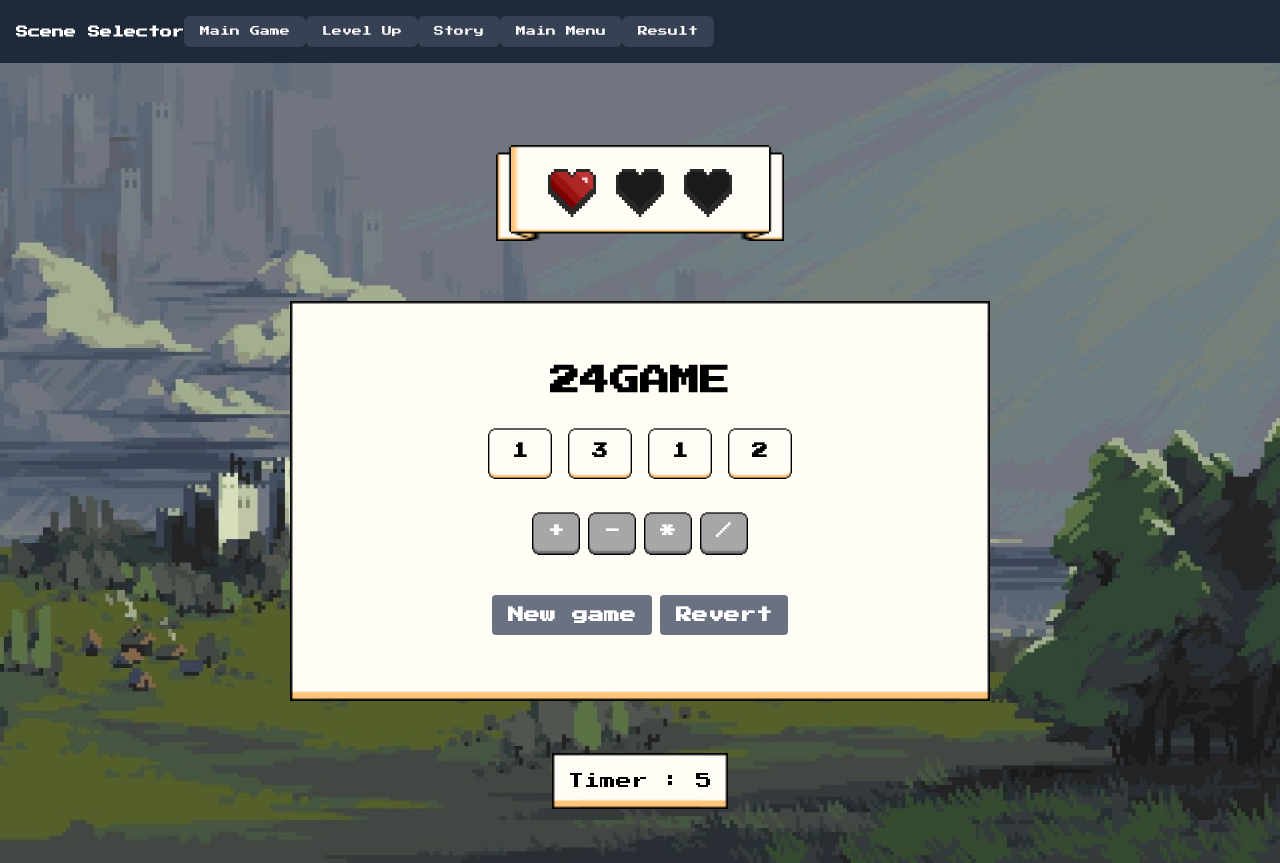
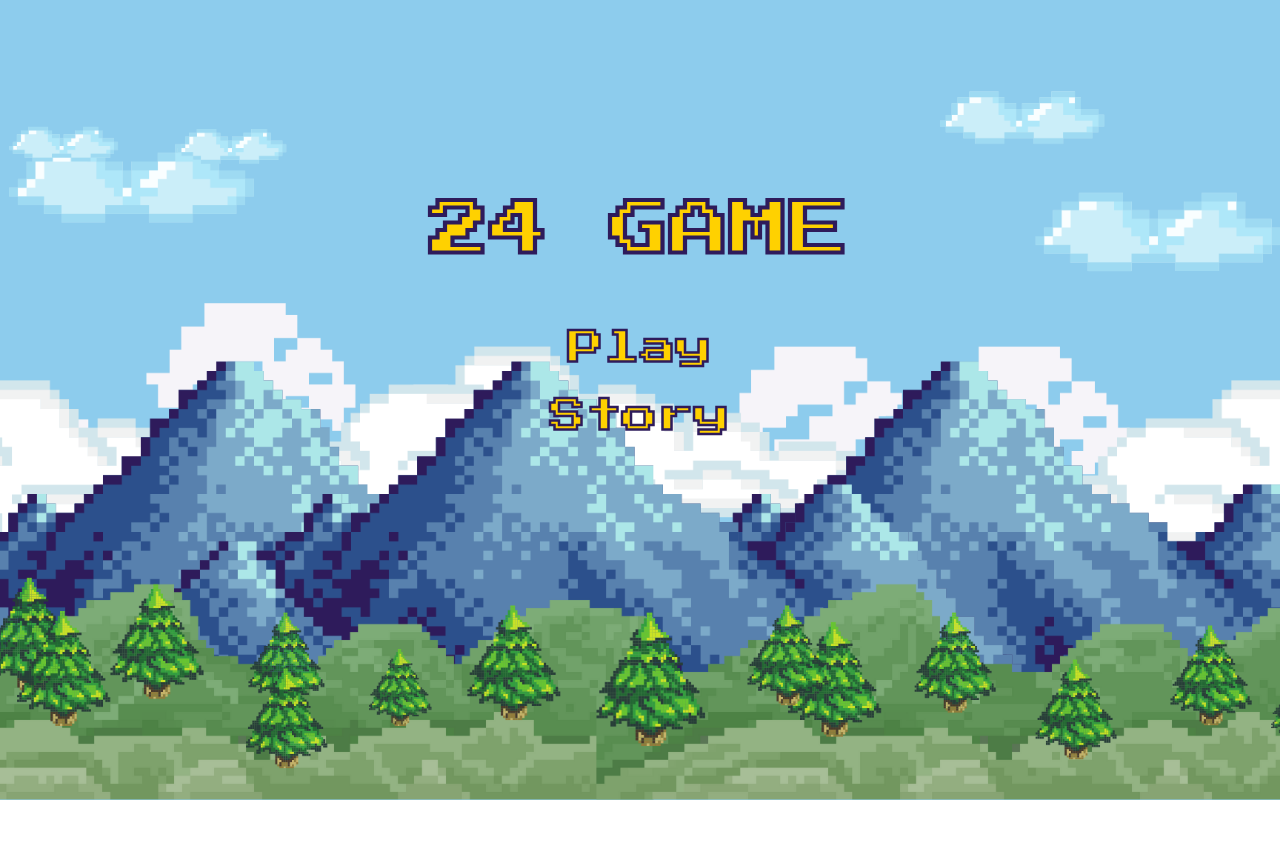
Before and after one commit to lnwwaveza007/PROJECT1-SEC-1-24Game, a Vue app: page / in a window 1280 px wide. After the commit the page ends 800 px from the top, so only its background shows below. Built offline with nearby package versions, Linux system fonts and the light colour scheme.

Commit message:
012 - [update] link every page together with user flow

```diff
--- a/src/App.vue
+++ b/src/App.vue
@@ -65,7 +65,12 @@ const addOperator = (operator) => {
   }
 
   if (numbers.value.length === 1 && numbers.value[0] === 24) {
-    message.value = "Correct! The result is 24!";
+    gameResult = calResult(health.value, { max_time: 60, left_time: 50 }, 1)
+    //Update Level
+    levelUnlocked++
+    localStorage.setItem("LevelUnlock",levelUnlocked)
+    //Result Show
+    changeScene(4)
   } else {
     message.value = "";
   }
@@ -131,7 +136,9 @@ onMounted(() => {
 });
 //Kong End
 //Wave Start
-const currentScene = ref(0);
+import level from "./assets/data/level.json";
+
+const currentScene = ref(3);
 const isTransitioning = ref(false);
 
 const scenes = [
@@ -170,6 +177,16 @@ const startCount = setInterval(() => {
     }
   }
 }, 1000);
+
+const startGame = () => {
+  //Prepare Game
+  health.value.current = 3;
+  timer.value.max_time = level[levelSelect.value].time_max;
+  timer.value.left_time = timer.value.max_time;
+  generateNumbers();
+  //Change Scene
+  changeScene(0);
+};
 //Wave End
 //Boom Start
 import { lineCreate } from "./utils/lineCreate";
@@ -265,7 +282,7 @@ const health = ref({
   current: 1,
 });
 
-const result = calResult(health.value, { max_time: 60, left_time: 50 }, 1)
+let gameResult;
 //Chicha End
 //Tonpee Start
 const stories = ref([
@@ -306,25 +323,6 @@ const nextStory = () => {
 </script>
 
 <template>
-  <div class="bg-gray-800 p-4" style="z-index: 100">
-    <div class="flex items-center text-[12px]">
-      <h1 class="text-white font-bold">Scene Selector</h1>
-      <div class="flex">
-        <div v-for="scene in scenes" :key="scene.id">
-          <button
-            class="px-4 py-2 rounded-md text-white transition-colors duration-200 text-[10px]"
-            :class="{
-              'bg-red-500 hover:bg-red-600': activeSceneId === scene.id,
-              'bg-gray-700 hover:bg-gray-600': activeSceneId !== scene.id,
-            }"
-            @click="changeScene(scene.id)"
-          >
-            {{ scene.name }}
-          </button>
-        </div>
-      </div>
-    </div>
-  </div>
   <!-- Kong Start -->
   <div
     v-bind:hidden="currentScene !== 0"
@@ -409,12 +407,6 @@ const nextStory = () => {
         <div class="flex justify-center">
           <button
             class="bg-gray-500 hover:bg-gray-700 text-white font-bold py-2 px-4 rounded m-1"
-            @click="newGame"
-          >
-            New game
-          </button>
-          <button
-            class="bg-gray-500 hover:bg-gray-700 text-white font-bold py-2 px-4 rounded m-1"
             @click="clear"
           >
             Revert
@@ -458,18 +450,18 @@ const nextStory = () => {
       />
     </div>
 
-    <div id="rocket" class="absolute ml-[100px]"
+    <div id="rocket" class="absolute ml-[100px] flex flex-row gap-3 items-center"
     style="z-index: 100;">
-      <div class="" v-show="showPlay">
+      <img class="w-[60px]" src="/icons/rocket.png" />
+      <div class="blue-dialog bounce-animation p-5 w-50 flex flex-col gap-2" v-show="showPlay">
         <button
-          class="bg-green-600 text-white px-2 rounded-md font-semibold bounce-animation"
+          class="bg-green-600 text-white px-2 rounded-md font-semibold"
+          @click="startGame"
         >
           Play
         </button>
         <p class="text-md">Level : {{ levelSelect }}</p>
       </div>
-
-      <img class="w-[15%]" src="/icons/rocket.png" />
     </div>
   </div>
   <!-- Boom End -->
@@ -502,9 +494,10 @@ const nextStory = () => {
       24 GAME
     </h1>
     <div
-      class="font-serif flex flex-row text-4xl justify-center items-center gap-7 z-10"
+      class=" cursor-pointer font-serif flex flex-row text-4xl justify-center items-center gap-7 z-10 mt-10"
       @mouseover="hoverBtn($event, true)"
       @mouseleave="hoverBtn($event, false)"
+      @click="changeScene(1)"
     >
       <span
         v-show="MainMenuhover === 'playBtn'"
@@ -527,9 +520,10 @@ const nextStory = () => {
       >
     </div>
     <div
-      class="font-serif flex flex-row text-4xl justify-center items-center gap-7 z-10"
+      class=" cursor-pointer font-serif flex flex-row text-4xl justify-center items-center gap-7 z-10"
       @mouseover="hoverBtn($event, true)"
       @mouseleave="hoverBtn($event, false)"
+      @click="changeScene(2)"
     >
       <span
         v-show="MainMenuhover === 'storyBtn'"
@@ -563,19 +557,19 @@ const nextStory = () => {
     class="h-screen w-screen flex justify-center items-center"
   >
     <div
-      v-if="result.star !== -1"
+      v-if="gameResult.star !== -1"
       class="result-box w-[90%] md:w-[70%] lg:w-[50%] h-[70vh] bg-white flex flex-col items-center pt-[5%] gap-10"
     >
       <div class="flex flex-row justify-center gap-7">
         <img
           v-for="(star, index) in 3"
           :src="
-            index < result.star
+            index < gameResult.star
               ? '/src/assets/result/star.png'
               : '/src/assets/result/star_empty.png'
           "
           class="w-30 h-30"
-          :class="index < result.star ? 'pulse-animation' : ''"
+          :class="index < gameResult.star ? 'pulse-animation' : ''"
           alt="star"
         />
       </div>
@@ -701,6 +695,13 @@ const nextStory = () => {
   cursor: pointer;
 }
 
+.blue-dialog {
+  border-image: url("./assets/level/blue-dialog.png");
+  border-image-slice: 13 fill;
+  border-image-width: 30px;
+  border-image-repeat: repeat;
+}
+
 .dialog {
   border-image: url("./assets/main-game/24game/dialog-bg.png");
   border-image-slice: 13 fill;
--- /dev/null
+++ b/src/assets/data/level.json
@@ -0,0 +1,5 @@
+{
+    "1": {
+        "time_max": 120
+    }
+}
```
Also changed, not shown: src/assets/level/blue-dialog.png (added).
